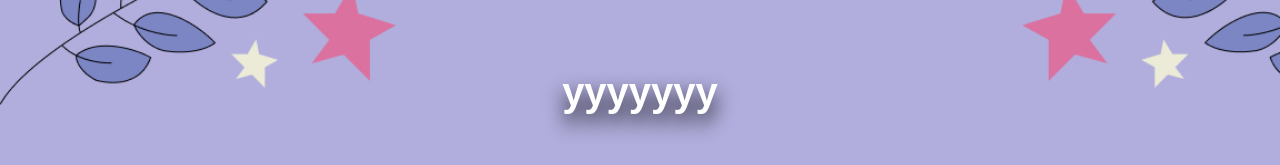
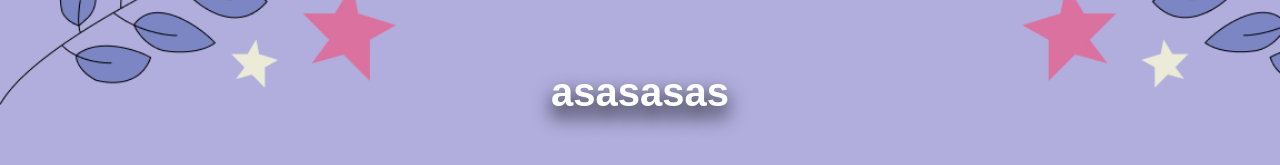
Before and after one commit to EvgeniaBzh/2dolist, a website: page index.html in a window 1280 px wide. Shown: the part 170-335 px from the top of the page. Drawn offline with Linux system fonts and the light colour scheme.

Commit message:
asasasas

```diff
--- a/index.html
+++ b/index.html
@@ -9,7 +9,7 @@
 </head>
 
 <body>
-    <h1>yyyyyyy</h1>
+    <h1>asasasas</h1>
 
     <div class="task-container">
         <div class="task-category">
```
